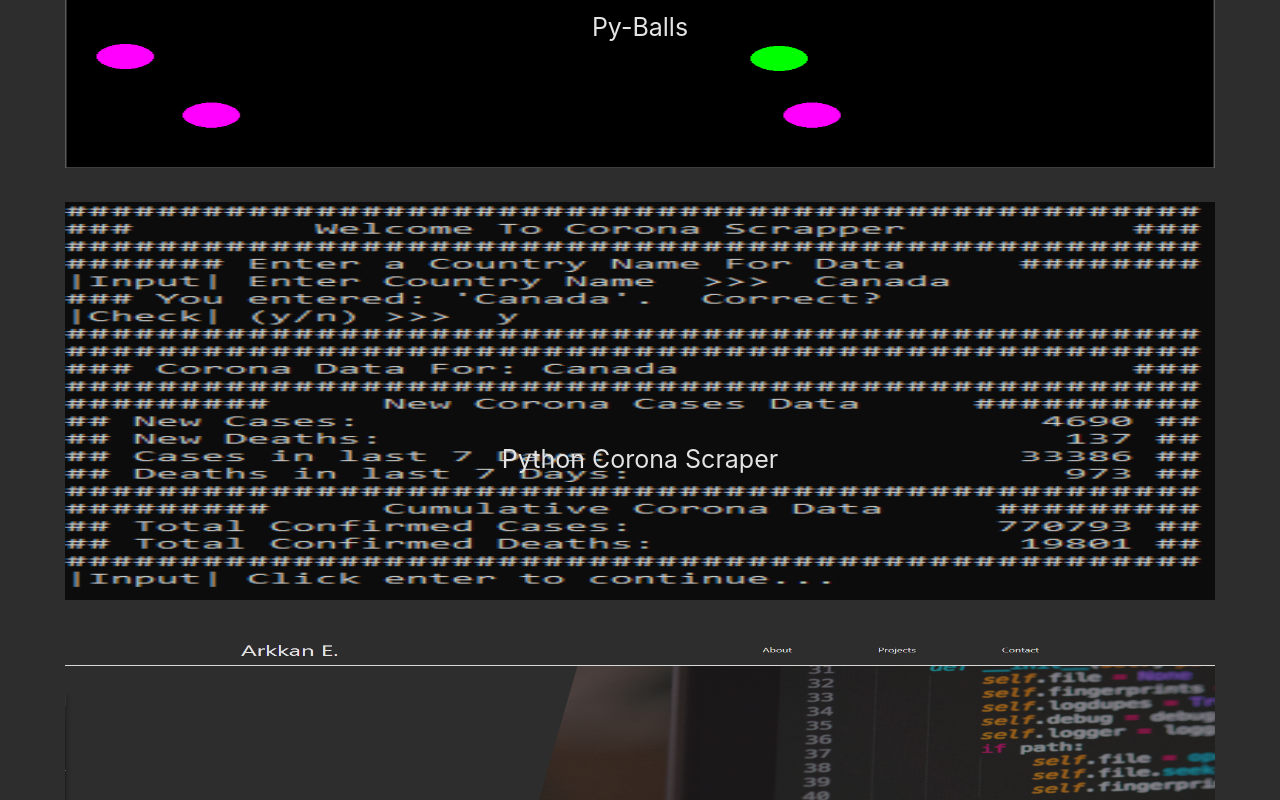
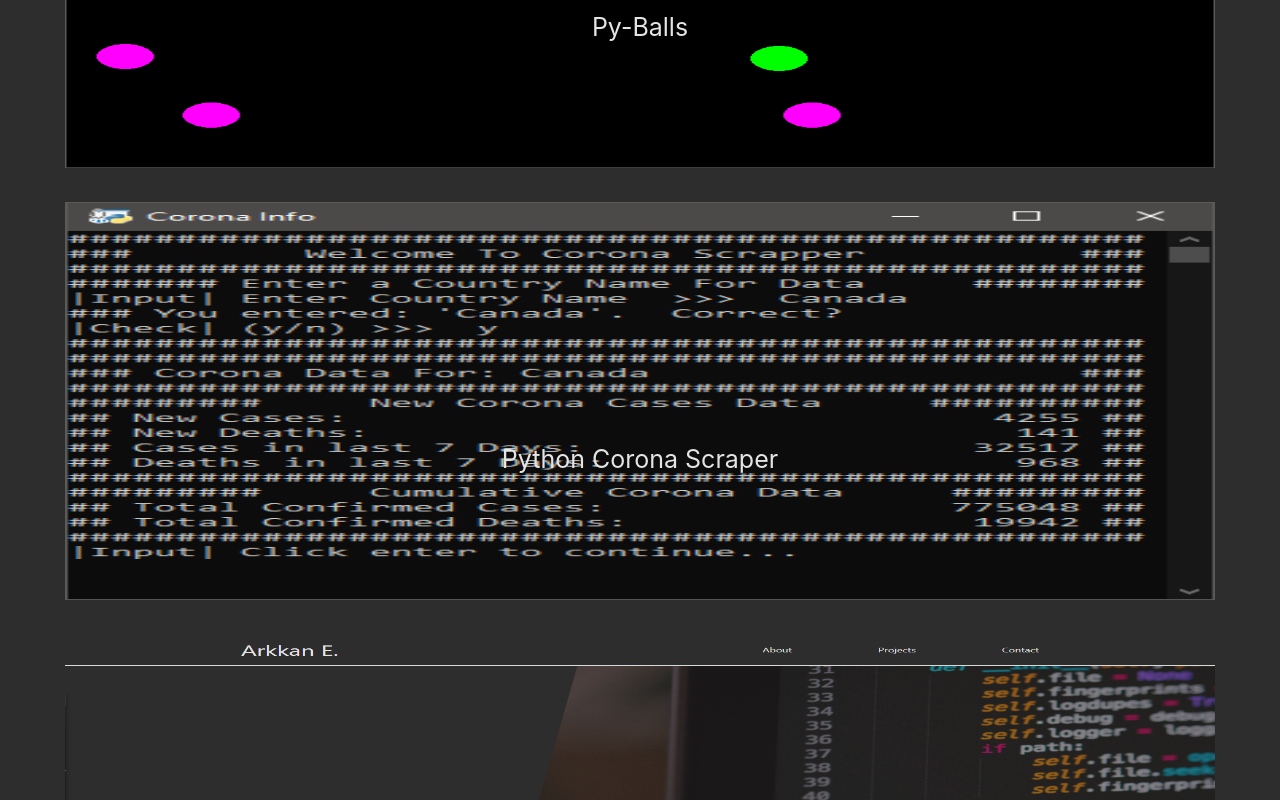
Before and after one commit to ArkkanElkhatib/React-Portfolio, a React (Create React App) app: page /projects in a window 1280 px wide. Shown: the part 410-1210 px from the top of the page. Built offline with nearby package versions, Linux system fonts and the light colour scheme.

Commit message:
Fixed image link

```diff
--- a/src/Components/Projects.js
+++ b/src/Components/Projects.js
@@ -13,7 +13,7 @@ function Projects() {
                     <section>Py-Balls</section>
                 </a>
                 <a href='https://github.com/ArkkanElkhatib/Python-CoronaParser' className='projects__tile' target='_blank' >
-                    <img className='projects__tile__img' src='Py-Rona.png' />
+                    <img className='projects__tile__img' src='Pyrona.png' />
                     <section>Python Corona Scraper</section>
                 </a>
                 <a href='https://github.com/ArkkanElkhatib/React-Portfolio/tree/dark/public' className='projects__tile' target='_blank' >
```
Also changed, not shown: public/Pyrona.png (added), public/manifest.json.
